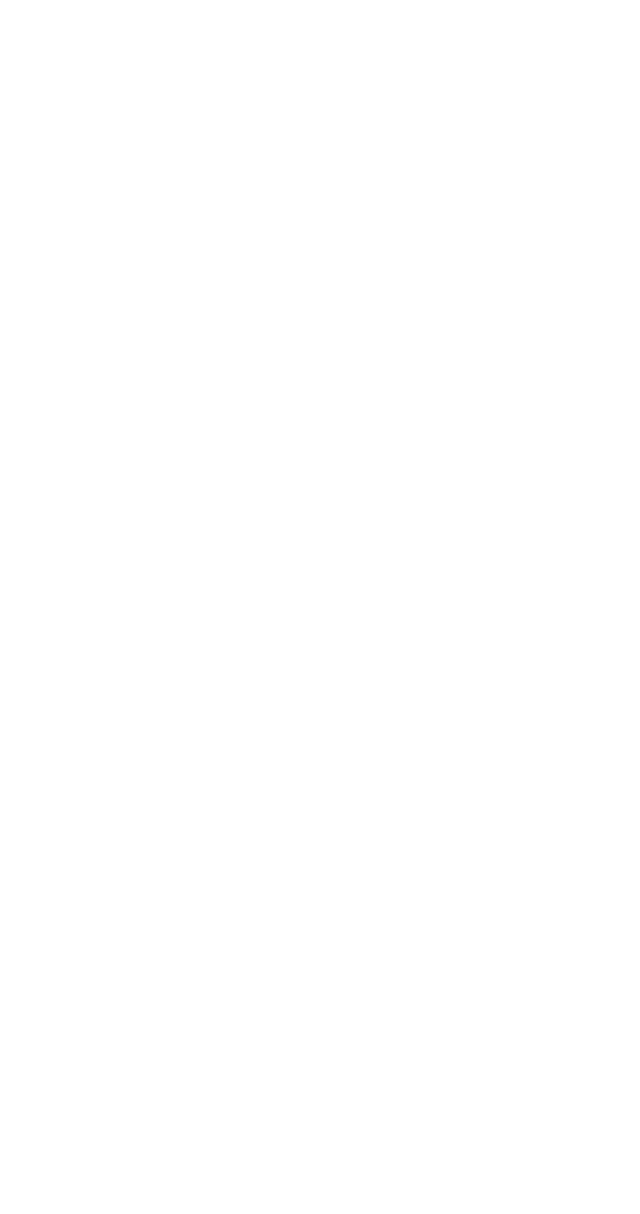
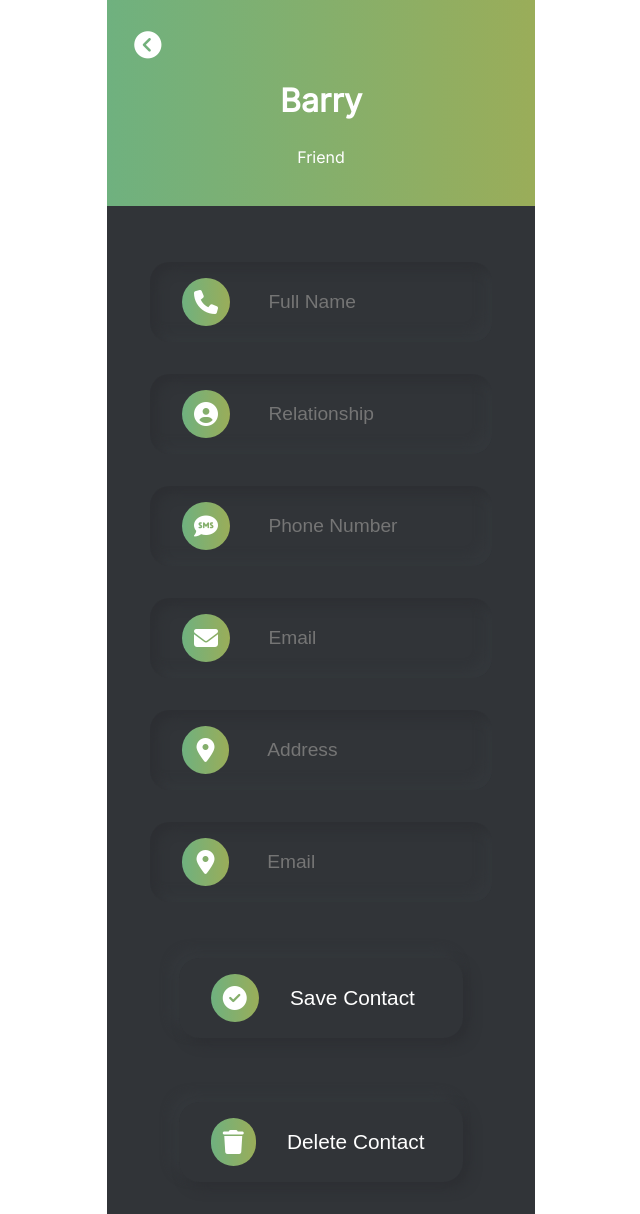
Before and after one commit to Barrack-coder/Contact-list, a plain HTML site: page edit.html in a window 1280 px wide. Shown: the whole page, without its empty margins (319-959 px from the left). Before the commit the page ends 800 px from the top, so only its background shows below. Drawn offline with Linux system fonts and the light colour scheme.

Commit message:
added css folders

```diff
--- a/edit.html
+++ b/edit.html
@@ -0,0 +1,87 @@
+<!DOCTYPE html>
+<html>
+<head>
+	<meta charset="UTF-8">
+    <meta name="viewport" content="width=device-width, initial-scale=1.0">
+    <link rel="stylesheet" type="text/css" href="style-edit.css">
+
+	<link rel="preconnect" href="https://fonts.gstatic.com">
+	<link href="https://fonts.googleapis.com/css2?family=Inter&display=swap" rel="stylesheet">
+
+    <script src="https://kit.fontawesome.com/6b20b1c14d.js" crossorigin="anonymous"></script>
+	<title>Edit Contact</title>
+</head>
+<body>
+
+	<div class="container">
+		<header class="hero">
+
+			<a href="contact-profile.html">
+			     <i class="fas fa-chevron-circle-left back-btn"></i>
+			</a>
+
+			<div class="hero-info">
+				<h1 class="name">Barry</h1>
+				<p class="relationship-hero">Friend</p>
+			</div>
+		</header>
+
+		<section class="contact-info">
+
+			<div class="info-line">
+				<i class="fas fa-phone icon-gradient"></i>
+				<input type="text" class="type" name="fullname" placeholder="Full Name">
+			</div>
+
+			<div class="info-line">
+				<i class="fas fa-user-circle icon-gradient"></i>
+				<input type="text" class="type" name="relationship" placeholder="Relationship">
+			</div>
+
+
+
+			<div class="info-line">
+				<i class="fas fa-sms icon-gradient"></i>
+				<input type="text" class="type" name="phone-number" placeholder="Phone Number">
+			</div>
+
+
+
+			<div  class="info-line">
+				<i class="fas fa-envelope icon-gradient"></i>
+				<input type="text" class="type" name="e-mail" placeholder="Email">
+			</div>
+
+
+
+			<div class="info-line">
+				<i class="fas fa-map-marker-alt icon-gradient location"></i>
+				<input type="text" class="type" name="address" placeholder="Address">
+			</div>
+
+			<div class="info-line">
+				<i class="fas fa-map-marker-alt icon-gradient location"></i>
+				<input type="text" class="type" name="email" placeholder="Email">
+			</div>
+		</section>
+
+		<section class="button-container">
+			<div class="update-contact">
+				<i  class="fas fa-check-circle icon-gradient"></i>
+				<button class="button">Save Contact</button>
+			</div>
+		</section>
+
+		<section class="button-container">
+			<a href="delete.html">
+				<div class="update-contact">
+					<i class="fas fa-trash icon-gradient"></i>
+					<button class="button">Delete Contact</button>
+				</div>
+			</a>
+		</section>
+	</div>
+
+
+</body>
+</html>
--- /dev/null
+++ b/style-delete.css
@@ -0,0 +1,92 @@
+*, *::before, *::after {
+    box-sizing: border-box;
+}
+
+body{
+	font-family: 'Inter', sans-serif;
+	margin: 0;
+}
+
+.container{
+	max-width: 428px;
+	margin: 0 auto;
+	background-color: #313438;
+       min-height: 100vh;
+}
+
+
+.hero{
+	color: white;
+	background: linear-gradient(90deg, rgba(111,177,127,1) 0%, rgba(154,173,89,1) 100%);
+	padding: 2em 0;
+}
+
+.back-btn{
+	color: #fff;
+	font-size: 1.7em;
+	padding-left: 1em;
+}
+
+
+.hero-info{
+	display: flex;
+	flex-flow: column;
+	align-items: center;
+}
+
+.relationship-hero{
+	width: 5em;
+	text-align: center;
+	padding: .4em .5em;
+	border-radius: 100px;
+	border-top-left-radius: 0;
+	margin: 0;
+	background-color: #75A85E;
+}
+
+.friend{
+	background-color: #75A85E;
+}
+
+.delete-container{
+	background-color: #313438;
+	color: #fff;
+	text-align: center;
+}
+
+p{
+	padding-bottom: 2em;
+	color: #fff;
+}
+
+.delete-container{
+	padding: 2em 3.5em;
+}
+
+.delete-contact{
+	display: flex;
+	width: 90%;
+	margin: 0 auto;
+	align-items: center;
+	padding: 1em 2em;
+	border-radius: 20px;
+	box-shadow:  6px 6px 12px #2d2f33,
+             -6px -6px 12px #35393d;
+}
+
+.delete-button{
+	 background-color: #313438;
+	 border: none;
+	 color: #fff;
+	 font-size: 1.3em;
+	 padding-left: 1.5em;
+	 cursor: pointer;
+}
+
+.delete-icon{
+	background: linear-gradient(90deg, rgba(111,177,127,1) 0%, rgba(154,173,89,1) 100%);
+	border-radius: 100px;
+	font-size: 1.5em;
+	padding: .5em;
+	cursor: pointer;
+}
--- /dev/null
+++ b/style-edit.css
@@ -0,0 +1,122 @@
+*, *::before, *::after {
+    box-sizing: border-box;
+}
+
+body{
+	font-family: 'Inter', sans-serif;
+	margin: 0;
+}
+
+.container{
+	max-width: 428px;
+	margin: 0 auto;
+	background-color: #313438;
+	min-height: 100vh;
+}
+
+
+a{
+	text-decoration: none;
+}
+
+
+.hero{
+	color: white;
+	background: linear-gradient(90deg, rgba(111,177,127,1) 0%, rgba(154,173,89,1) 100%);
+	padding: 2em 0;
+}
+
+.back-btn{
+	color: #fff;
+	font-size: 1.7em;
+	padding-left: 1em;
+}
+
+.contact-info{
+	padding: 1.5em;
+}
+
+
+.hero-info{
+	display: flex;
+	flex-flow: column;
+	align-items: center;
+}
+
+.relationship-hero{
+	width: 5em;
+	text-align: center;
+	padding: .4em .5em;
+	border-radius: 100px;
+	border-top-left-radius: 0;
+	margin: 0;
+}
+
+.friend{
+	background-color: #75A85E;
+}
+
+.info-line{
+	display: flex;
+	color: #fff;
+	width: 90%;
+	margin: 0 auto;
+	padding: 1em 2em;
+	margin-top: 2em;
+	border-radius: 20px;
+	box-shadow: inset 6px 6px 12px #2d2f33,
+            inset -6px -6px 12px #35393d;
+}
+
+p{
+	margin: 0;
+	padding-left: 2em;
+}
+
+.icon-gradient{
+	background: linear-gradient(90deg, rgba(111,177,127,1) 0%, rgba(154,173,89,1) 100%);
+	border-radius: 100px;
+	font-size: 1.5em;
+	padding: .5em;
+}
+
+.location{
+	padding: .5em .6em;
+}
+
+.type{
+	border: none;
+	background: none;
+	padding-left: 2em;
+	font-size: 1.2em;
+	color: #fff;
+	outline: none;
+}
+
+.button-container{
+	background-color: #313438;
+	padding: 2em 3.5em;
+	color: #fff;
+}
+
+.update-contact{
+	display: flex;
+	color: #fff;
+	width: 90%;
+	margin: 0 auto;
+	align-items: center;
+	padding: 1em 2em;
+	border-radius: 20px;
+	box-shadow:  6px 6px 12px #2d2f33,
+             -6px -6px 12px #35393d;
+}
+
+.button{
+	 background-color: #313438;
+	 border: none;
+	 color: #fff;
+	 font-size: 1.3em;
+	 padding-left: 1.5em;
+	 outline: none;
+	cursor: pointer;
+}
--- /dev/null
+++ b/style-profile.css
@@ -0,0 +1,175 @@
+*, *::before, *::after {
+    box-sizing: border-box;
+}
+
+body{
+	font-family: 'Inter', sans-serif;
+	margin: 0;
+}
+
+.container{
+	max-width: 428px;
+	margin: 0 auto;
+	background-color: #313438;
+	min-height: 100vh;
+}
+
+.hero{
+	color: #fff;
+	background: linear-gradient(90deg, rgba(111,177,127,1) 0%, rgba(154,173,89,1) 100%);
+	padding: 2em 0;
+}
+
+.back-btn{
+	color: #fff;
+	font-size: 1.7em;
+	padding-left: 1em;
+}
+
+.contact-info{
+	padding: 3em 1.5em;
+}
+
+.hero-info{
+	display: flex;
+	flex-flow: column;
+	align-items: center;
+}
+
+.relationship{
+	width: 5em;
+	text-align: center;
+	padding: .4em .5em;
+	border-radius: 100px;
+	border-top-left-radius: 0;
+	margin: 0;
+}
+
+.friend{
+	background-color: #75A85E;
+}
+
+.info-line{
+	display: flex;
+	color: #fff;
+	width: 90%;
+	margin: 0 auto;
+	align-items: center;
+	padding: 1em 2em;
+	margin-top: 2em;
+	border-radius: 20px;
+	box-shadow:  6px 6px 12px #2d2f33,
+             -6px -6px 12px #35393d;
+}
+
+p{
+	margin: 0;
+	padding-left: 2em;
+}
+
+.icon-gradient{
+	background: linear-gradient(90deg, rgba(111,177,127,1) 0%, rgba(154,173,89,1) 100%);
+	border-radius: 100px;
+	font-size: 1.5em;
+	padding: .5em;
+}
+
+#location{
+	padding: .5em .6em;
+}
+
+
+
+.edit-contact{
+	background-color: #313438;
+	padding: 2.5em 3.5em;
+	text-align: center;
+	color: #fff;
+}*, *::before, *::after {
+    box-sizing: border-box;
+}
+
+body{
+	font-family: 'Inter', sans-serif;
+	margin: 0;
+}
+
+.container{
+	max-width: 428px;
+	margin: 0 auto;
+	background-color: #313438;
+	min-height: 100vh;
+}
+
+.hero{
+	color: #fff;
+	background: linear-gradient(90deg, rgba(111,177,127,1) 0%, rgba(154,173,89,1) 100%);
+	padding: 2em 0;
+}
+
+.back-btn{
+	color: #fff;
+	font-size: 1.7em;
+	padding-left: 1em;
+}
+
+.contact-info{
+	padding: 3em 1.5em;
+}
+
+.hero-info{
+	display: flex;
+	flex-flow: column;
+	align-items: center;
+}
+
+.relationship{
+	width: 5em;
+	text-align: center;
+	padding: .4em .5em;
+	border-radius: 100px;
+	border-top-left-radius: 0;
+	margin: 0;
+}
+
+.friend{
+	background-color: #75A85E;
+}
+
+.info-line{
+	display: flex;
+	color: #fff;
+	width: 90%;
+	margin: 0 auto;
+	align-items: center;
+	padding: 1em 2em;
+	margin-top: 2em;
+	border-radius: 20px;
+	box-shadow:  6px 6px 12px #2d2f33,
+             -6px -6px 12px #35393d;
+}
+
+p{
+	margin: 0;
+	padding-left: 2em;
+}
+
+.icon-gradient{
+	background: linear-gradient(90deg, rgba(111,177,127,1) 0%, rgba(154,173,89,1) 100%);
+	border-radius: 100px;
+	font-size: 1.5em;
+	padding: .5em;
+}
+
+#location{
+	padding: .5em .6em;
+}
+
+
+
+.edit-contact{
+	background-color: #313438;
+	padding: 2.5em 3.5em;
+	text-align: center;
+	color: #fff;
+}
```
Also changed, not shown: index.html (+11 -11 lines).
